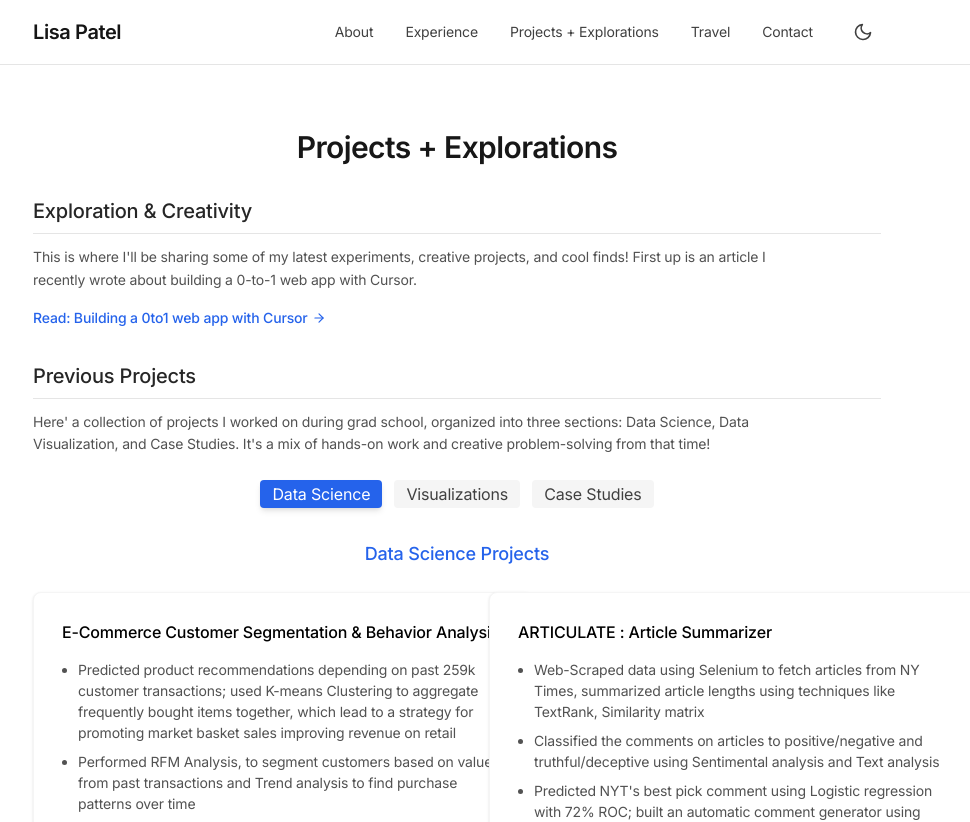
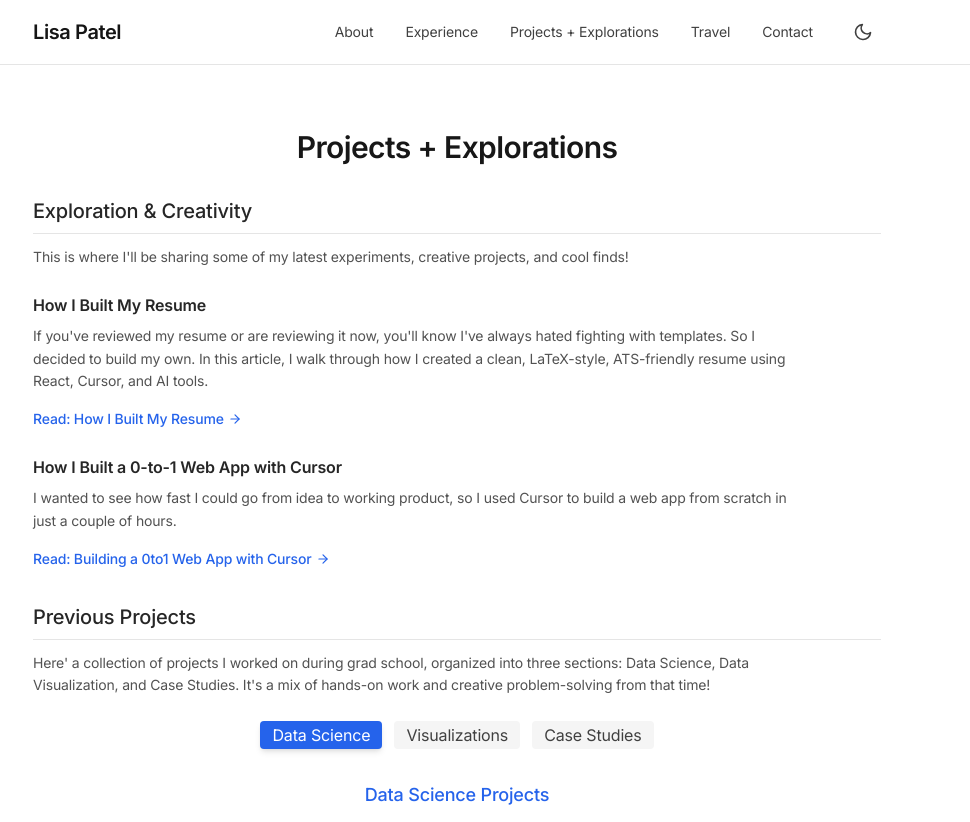
Before and after one commit to lisaapatel/lisaa, a Next.js app: page /lisaa/projects in a window 1280 px wide. Shown: the top 822 px of the page, without its empty margins (183-1153 px from the left). Built offline with nearby package versions, Linux system fonts and the light colour scheme.

Commit message:
Update Exploration & Creativity section with resume and cursor articles

```diff
--- a/pages/projects.tsx
+++ b/pages/projects.tsx
@@ -416,17 +416,42 @@ const Projects: NextPage = () => {
 
         <section className="mb-8">
           <h2 className="text-xl font-medium mb-3 text-gray-800 dark:text-gray-200 border-b border-gray-200 dark:border-gray-700 pb-2">Exploration & Creativity</h2>
-          <p className="text-sm leading-relaxed text-gray-600 dark:text-gray-400 mb-3 max-w-3xl">
-            This is where I&apos;ll be sharing some of my latest experiments, creative projects, and cool finds! First up is an article I recently wrote about building a 0-to-1 web app with Cursor.
+
+          <p className="text-sm leading-relaxed text-gray-600 dark:text-gray-400 mb-6 max-w-3xl">
+            This is where I&apos;ll be sharing some of my latest experiments, creative projects, and cool finds!
           </p>
 
+          <div className="mb-6">
+            <h3 className="text-base font-semibold mb-2 text-gray-800 dark:text-gray-200">How I Built My Resume</h3>
+            <p className="text-sm leading-relaxed text-gray-600 dark:text-gray-400 mb-3 max-w-3xl">
+              If you&apos;ve reviewed my resume or are reviewing it now, you&apos;ll know I&apos;ve always hated fighting with templates. So I decided to build my own. In this article, I walk through how I created a clean, LaTeX-style, ATS-friendly resume using React, Cursor, and AI tools.
+            </p>
+            <a
+              href="https://lisaapatel.medium.com/how-i-built-my-own-resume-template-with-react-cursor-and-ai-2b8e0f464678?postPublishedType=initial"
+              target="_blank"
+              rel="noopener noreferrer"
+              className="inline-flex items-center text-blue-600 dark:text-blue-400 hover:text-blue-700 dark:hover:text-blue-300 text-sm group font-medium hover:underline"
+            >
+              <span>Read: How I Built My Resume</span>
+              <FiArrowRight className="ml-1 w-3.5 h-3.5 group-hover:translate-x-1 transition-transform" />
+            </a>
+          </div>
+
+          <div>
+            <h3 className="text-base font-semibold mb-2 text-gray-800 dark:text-gray-200">How I Built a 0-to-1 Web App with Cursor</h3>
+            <p className="text-sm leading-relaxed text-gray-600 dark:text-gray-400 mb-3 max-w-3xl">
+              I wanted to see how fast I could go from idea to working product, so I used Cursor to build a web app from scratch in just a couple of hours.
+            </p>
             <a
               href="#"
+              target="_blank"
+              rel="noopener noreferrer"
               className="inline-flex items-center text-blue-600 dark:text-blue-400 hover:text-blue-700 dark:hover:text-blue-300 text-sm group font-medium hover:underline"
             >
-            <span>Read: Building a 0to1 web app with Cursor</span>
+              <span>Read: Building a 0to1 Web App with Cursor</span>
               <FiArrowRight className="ml-1 w-3.5 h-3.5 group-hover:translate-x-1 transition-transform" />
             </a>
+          </div>
         </section>
 
         <section>
```
Lines whose indentation alone changed are shown as unchanged.
